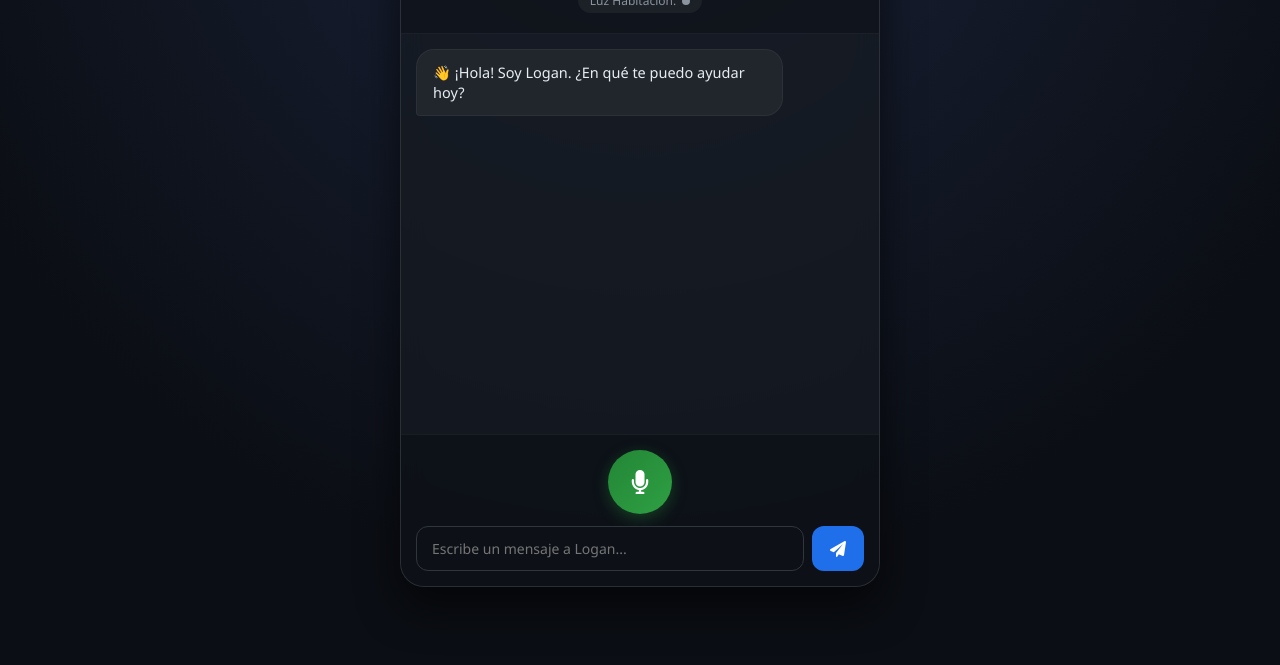
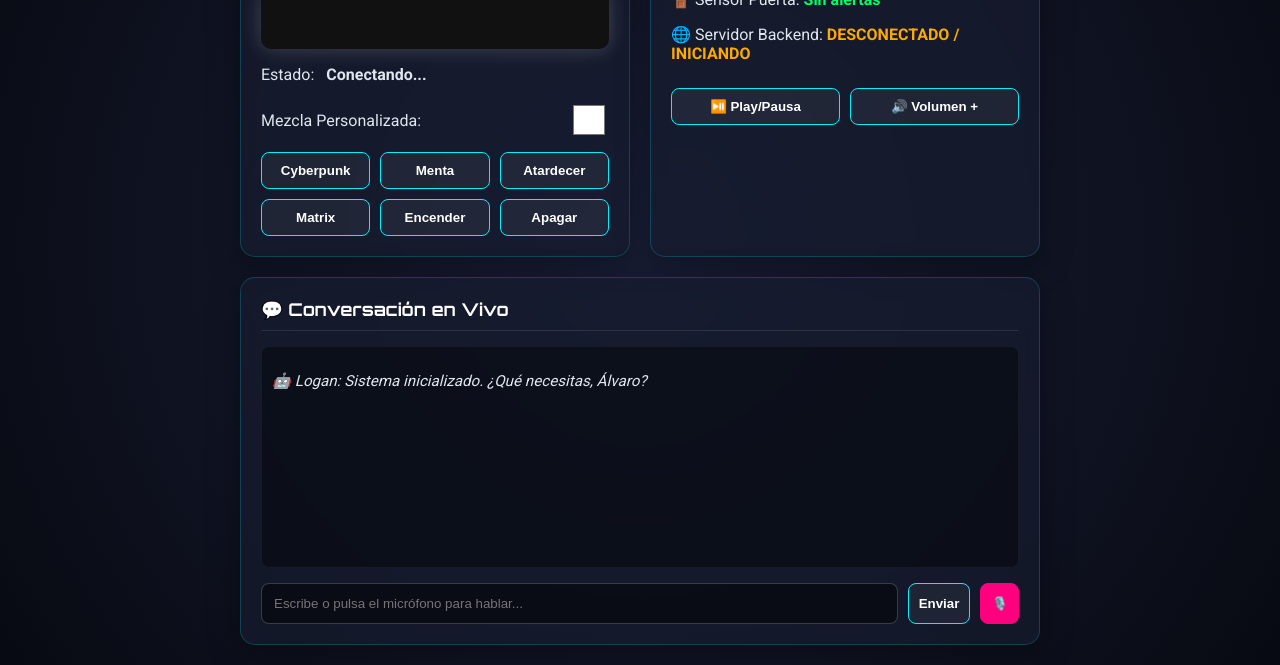
Before and after one commit to alvaro08052007-ship-it/logan-server, a plain HTML site: page index.html in a window 1280 px wide. Shown: the part 181-846 px from the top of the page. Before the commit the page ends 800 px from the top, so only its background shows below. Drawn offline with Linux system fonts and the light colour scheme; no server answers.

Commit message:
Update index.html

```diff
--- a/index.html
+++ b/index.html
@@ -3,370 +3,294 @@
 <head>
     <meta charset="UTF-8">
     <meta name="viewport" content="width=device-width, initial-scale=1.0">
-    <title>Logan AI — Home Assistant</title>
-    <link href="https://cdnjs.cloudflare.com/ajax/libs/font-awesome/6.0.0/css/all.min.css" rel="stylesheet">
+    <title>LOGAN AI - Control Center</title>
+    <link href="https://fonts.googleapis.com/css2?family=Orbitron:wght@400;700&family=Roboto:wght@300;400;700&display=swap" rel="stylesheet">
     <style>
         :root {
-            --bg-color: #0b0e14;
-            --card-bg: rgba(22, 27, 34, 0.8);
-            --user-msg: #1f6feb;
-            --logan-msg: #21262d;
-            --accent-cyan: #00f2fe;
-            --text-main: #e6edf3;
-            --text-muted: #8b949e;
-        }
-
-        * {
-            box-sizing: border-box;
-            margin: 0;
-            padding: 0;
-            font-family: 'Segoe UI', system-ui, -apple-system, sans-serif;
+            --bg-color: #0b0d17;
+            --card-bg: rgba(22, 27, 46, 0.75);
+            --accent-color: #00f0ff;
+            --accent-pink: #ff007f;
+            --text-color: #e0e6ed;
         }
 
         body {
-            background-color: var(--bg-color);
-            background-image: radial-gradient(circle at 50% 0%, #1a233a 0%, #0b0e14 75%);
-            color: var(--text-main);
+            font-family: 'Roboto', sans-serif;
+            background: radial-gradient(circle at center, #1a1f38 0%, #080a12 100%);
+            color: var(--text-color);
+            margin: 0;
+            padding: 20px;
+            min-height: 100vh;
             display: flex;
-            justify-content: center;
+            flex-direction: column;
             align-items: center;
-            min-height: 100vh;
-            padding: 15px;
+        }
+
+        h1 {
+            font-family: 'Orbitron', sans-serif;
+            color: var(--accent-color);
+            text-shadow: 0 0 15px rgba(0, 240, 255, 0.6);
+            margin-bottom: 20px;
+            letter-spacing: 2px;
+            text-align: center;
         }
 
         .container {
             width: 100%;
-            max-width: 480px;
-            height: 92vh;
-            background: var(--card-bg);
-            backdrop-filter: blur(12px);
-            border: 1px solid rgba(255, 255, 255, 0.1);
-            border-radius: 24px;
-            display: flex;
-            flex-direction: column;
-            box-shadow: 0 20px 40px rgba(0,0,0,0.6);
-            overflow: hidden;
+            max-width: 800px;
+            display: grid;
+            grid-template-columns: 1fr 1fr;
+            gap: 20px;
         }
 
-        /* HEADER */
-        .header {
-            padding: 20px;
-            text-align: center;
-            border-bottom: 1px solid rgba(255, 255, 255, 0.05);
-            background: rgba(13, 17, 23, 0.5);
-            position: relative;
+        @media (max-width: 600px) {
+            .container { grid-template-columns: 1fr; }
         }
 
-        .avatar-container {
-            position: relative;
-            width: 75px;
-            height: 75px;
-            margin: 0 auto 10px;
+        .card {
+            background: var(--card-bg);
+            border: 1px solid rgba(0, 240, 255, 0.2);
+            border-radius: 15px;
+            padding: 20px;
+            box-shadow: 0 8px 32px 0 rgba(0, 0, 0, 0.37);
+            backdrop-filter: blur(8px);
         }
 
-        .avatar {
-            width: 100%;
-            height: 100%;
-            border-radius: 50%;
-            background: linear-gradient(135deg, #00f2fe, #4facfe);
-            display: flex;
-            align-items: center;
-            justify-content: center;
-            font-size: 32px;
-            transition: all 0.3s ease;
-            box-shadow: 0 0 15px rgba(0, 242, 254, 0.3);
+        .card h2 {
+            font-family: 'Orbitron', sans-serif;
+            font-size: 1.1rem;
+            color: #fff;
+            margin-top: 0;
+            border-bottom: 1px solid rgba(255, 255, 255, 0.1);
+            padding-bottom: 10px;
         }
 
-        .avatar.speaking {
-            animation: pulse-cyan 1.5s infinite;
+        .light-preview {
+            width: 100%;
+            height: 60px;
+            border-radius: 10px;
+            margin: 15px 0;
+            box-shadow: 0 0 20px rgba(255, 255, 255, 0.2);
+            transition: all 0.3s ease;
+            background-color: #111;
         }
 
-        .avatar.listening {
-            animation: pulse-red 1s infinite;
-            background: linear-gradient(135deg, #ff4b1f, #ff9068);
+        .preset-buttons {
+            display: grid;
+            grid-template-columns: repeat(3, 1fr);
+            gap: 10px;
+            margin-top: 10px;
         }
 
-        @keyframes pulse-cyan {
-            0% { box-shadow: 0 0 0 0 rgba(0, 242, 254, 0.7); }
-            70% { box-shadow: 0 0 0 20px rgba(0, 242, 254, 0); }
-            100% { box-shadow: 0 0 0 0 rgba(0, 242, 254, 0); }
+        button {
+            background: rgba(255, 255, 255, 0.05);
+            border: 1px solid var(--accent-color);
+            color: #fff;
+            padding: 10px;
+            border-radius: 8px;
+            cursor: pointer;
+            font-weight: bold;
+            transition: 0.2s;
         }
 
-        @keyframes pulse-red {
-            0% { box-shadow: 0 0 0 0 rgba(255, 75, 31, 0.8); }
-            70% { box-shadow: 0 0 0 20px rgba(255, 75, 31, 0); }
-            100% { box-shadow: 0 0 0 0 rgba(255, 75, 31, 0); }
+        button:hover {
+            background: var(--accent-color);
+            color: #000;
+            box-shadow: 0 0 15px var(--accent-color);
         }
 
-        h1 { font-size: 20px; font-weight: 600; letter-spacing: 0.5px; }
-
-        .status-badge {
-            display: inline-flex;
-            align-items: center;
-            gap: 6px;
-            font-size: 12px;
-            color: var(--text-muted);
-            margin-top: 4px;
-            background: rgba(255,255,255,0.05);
-            padding: 4px 12px;
-            border-radius: 20px;
+        .chat-box {
+            grid-column: span 2;
         }
 
-        .dot {
-            width: 8px;
-            height: 8px;
-            border-radius: 50%;
-            background-color: var(--text-muted);
+        @media (max-width: 600px) {
+            .chat-box { grid-column: span 1; }
         }
 
-        .dot.on { background-color: #2ea043; box-shadow: 0 0 8px #2ea043; }
-        .dot.off { background-color: #da3633; }
-
-        /* CHAT AREA */
-        .chat-container {
-            flex: 1;
-            padding: 15px;
+        #chat-history {
+            height: 200px;
             overflow-y: auto;
-            display: flex;
-            flex-direction: column;
-            gap: 12px;
-            scroll-behavior: smooth;
-        }
-
-        .message {
-            max-width: 82%;
-            padding: 12px 16px;
-            border-radius: 18px;
-            font-size: 14.5px;
-            line-height: 1.4;
-            word-wrap: break-word;
-            animation: fadeIn 0.25s ease-out;
-        }
-
-        @keyframes fadeIn {
-            from { opacity: 0; transform: translateY(8px); }
-            to { opacity: 1; transform: translateY(0); }
-        }
-
-        .message.user {
-            align-self: flex-end;
-            background: var(--user-msg);
-            color: white;
-            border-bottom-right-radius: 4px;
-        }
-
-        .message.logan {
-            align-self: flex-start;
-            background: var(--logan-msg);
-            color: var(--text-main);
+            background: rgba(0, 0, 0, 0.4);
+            border-radius: 8px;
+            padding: 10px;
+            margin-bottom: 15px;
+            font-size: 0.95rem;
             border: 1px solid rgba(255, 255, 255, 0.05);
-            border-bottom-left-radius: 4px;
-        }
-
-        /* CONTROLS */
-        .controls {
-            padding: 15px;
-            background: rgba(13, 17, 23, 0.8);
-            border-top: 1px solid rgba(255, 255, 255, 0.05);
-            display: flex;
-            flex-direction: column;
-            align-items: center;
-            gap: 12px;
-        }
-
-        .mic-btn {
-            width: 64px;
-            height: 64px;
-            border-radius: 50%;
-            border: none;
-            background: linear-gradient(135deg, #238636, #2ea043);
-            color: white;
-            font-size: 24px;
-            cursor: pointer;
-            transition: all 0.2s ease;
-            box-shadow: 0 4px 15px rgba(35, 134, 54, 0.4);
-            display: flex;
-            align-items: center;
-            justify-content: center;
-        }
-
-        .mic-btn:active, .mic-btn.listening {
-            background: linear-gradient(135deg, #da3633, #f85149);
-            transform: scale(1.08);
-            box-shadow: 0 4px 20px rgba(218, 54, 51, 0.6);
         }
 
         .input-group {
-            width: 100%;
             display: flex;
-            gap: 8px;
+            gap: 10px;
         }
 
         input[type="text"] {
             flex: 1;
-            background: #0d1117;
-            border: 1px solid #30363d;
-            border-radius: 12px;
-            padding: 12px 15px;
-            color: white;
-            font-size: 14px;
+            background: rgba(0, 0, 0, 0.5);
+            border: 1px solid rgba(255, 255, 255, 0.2);
+            padding: 12px;
+            border-radius: 8px;
+            color: #fff;
             outline: none;
         }
 
         input[type="text"]:focus {
-            border-color: var(--accent-cyan);
+            border-color: var(--accent-color);
         }
 
-        .send-btn {
-            background: #1f6feb;
-            border: none;
-            border-radius: 12px;
-            padding: 0 18px;
-            color: white;
-            cursor: pointer;
-            font-size: 16px;
+        .mic-btn {
+            background: var(--accent-pink);
+            border-color: var(--accent-pink);
+        }
+
+        .mic-btn:hover {
+            background: #ff3399;
+            box-shadow: 0 0 15px var(--accent-pink);
+        }
+
+        .status-tag {
+            font-weight: bold;
+            padding: 2px 8px;
+            border-radius: 4px;
         }
     </style>
 </head>
 <body>
 
+    <h1>🤖 LOGAN AI - HUB</h1>
+
     <div class="container">
-        <!-- HEADER -->
-        <div class="header">
-            <div class="avatar-container">
-                <div id="avatar" class="avatar">🐺</div>
+        <!-- CONTROL DE ILUMINACIÓN -->
+        <div class="card">
+            <h2>💡 Tira LED WS2812B</h2>
+            <div id="lightView" class="light-preview"></div>
+            <p>Estado: <span id="lightState" class="status-tag">Conectando...</span></p>
+
+            <div style="display: flex; align-items: center; justify-content: space-between; margin-bottom: 12px;">
+                <label>Mezcla Personalizada:</label>
+                <input type="color" id="colorPicker" value="#ffffff" onchange="cambiarColorPicker(this.value)" style="cursor:pointer; background:none; border:none; width:40px; height:40px;">
             </div>
-            <h1>Logan AI</h1>
-            <div class="status-badge">
-                <span>Luz Habitación:</span>
-                <span id="light-dot" class="dot"></span>
+
+            <div class="preset-buttons">
+                <button onclick="enviarComando('Pon luces estilo cyberpunk')">Cyberpunk</button>
+                <button onclick="enviarComando('Pon luces color verde menta')">Menta</button>
+                <button onclick="enviarComando('Pon luces de atardecer')">Atardecer</button>
+                <button onclick="enviarComando('Pon modo matrix')">Matrix</button>
+                <button onclick="enviarComando('Encender luz')">Encender</button>
+                <button onclick="enviarComando('Apagar luz')">Apagar</button>
             </div>
         </div>
 
-        <!-- CHAT HISTORIAL -->
-        <div id="chat-container" class="chat-container">
-            <div class="message logan">
-                👋 ¡Hola! Soy Logan. ¿En qué te puedo ayudar hoy?
+        <!-- MONITOR DEL SISTEMA -->
+        <div class="card">
+            <h2>🚨 Estado Domótico</h2>
+            <p>🚪 Sensor Puerta: <b id="doorStatus" style="color: #00ff66;">Sin alertas</b></p>
+            <p>🌐 Servidor Backend: <b id="serverStatus" style="color: var(--accent-color);">Verificando...</b></p>
+
+            <div style="margin-top: 25px; display: grid; grid-template-columns: 1fr 1fr; gap: 10px;">
+                <button onclick="enviarComando('Pausa la música')">⏯️ Play/Pausa</button>
+                <button onclick="enviarComando('Sube el volumen')">🔊 Volumen +</button>
             </div>
         </div>
 
-        <!-- CONTROLES -->
-        <div class="controls">
-            <button id="mic-btn" class="mic-btn" onclick="toggleVoice()">
-                <i class="fa-solid fa-microphone"></i>
-            </button>
-
+        <!-- CHAT CON LOGAN -->
+        <div class="card chat-box">
+            <h2>💬 Conversación en Vivo</h2>
+            <div id="chat-history">
+                <p><i>🤖 Logan: Sistema inicializado. ¿Qué necesitas, Álvaro?</i></p>
+            </div>
             <div class="input-group">
-                <input type="text" id="text-input" placeholder="Escribe un mensaje a Logan..." onkeypress="handleKey(event)">
-                <button class="send-btn" onclick="enviarTexto()">
-                    <i class="fa-solid fa-paper-plane"></i>
-                </button>
+                <input type="text" id="userInput" placeholder="Escribe o pulsa el micrófono para hablar..." onkeypress="if(event.key==='Enter') enviarTexto()">
+                <button onclick="enviarTexto()">Enviar</button>
+                <button class="mic-btn" onclick="iniciarReconocimientoVoz()" title="Hablar por micrófono">🎙️</button>
             </div>
         </div>
     </div>
 
     <script>
-        const chatContainer = document.getElementById('chat-container');
-        const lightDot = document.getElementById('light-dot');
-        const micBtn = document.getElementById('mic-btn');
-        const avatar = document.getElementById('avatar');
+        // URL DEL BACKEND EN RENDER
+        const BACKEND_URL = "https://logan-server-ba38.onrender.com";
 
-        // Reconocimiento de Voz
-        const SpeechRecognition = window.SpeechRecognition || window.webkitSpeechRecognition;
-        let recognition = null;
+        function actualizarEstado() {
+            fetch(`${BACKEND_URL}/esp32/status`)
+                .then(r => r.json())
+                .then(data => {
+                    document.getElementById('serverStatus').innerText = "ONLINE";
+                    document.getElementById('serverStatus').style.color = "#00ff66";
 
-        if (SpeechRecognition) {
-            recognition = new SpeechRecognition();
+                    const view = document.getElementById('lightView');
+                    const stateTxt = document.getElementById('lightState');
+                    if(data.state === 'ON') {
+                        view.style.backgroundColor = `rgb(${data.r}, ${data.g}, ${data.b})`;
+                        view.style.boxShadow = `0 0 25px rgb(${data.r}, ${data.g}, ${data.b})`;
+                        stateTxt.innerText = `ENCENDIDO (${data.r}, ${data.g}, ${data.b})`;
+                        stateTxt.style.color = '#00ff66';
+                    } else {
+                        view.style.backgroundColor = '#111';
+                        view.style.boxShadow = 'none';
+                        stateTxt.innerText = 'APAGADO';
+                        stateTxt.style.color = '#ff3366';
+                    }
+                })
+                .catch(err => {
+                    document.getElementById('serverStatus').innerText = "DESCONECTADO / INICIANDO";
+                    document.getElementById('serverStatus').style.color = "#ffaa00";
+                });
+        }
+
+        function enviarTexto() {
+            const input = document.getElementById('userInput');
+            const txt = input.value.trim();
+            if(!txt) return;
+            enviarComando(txt);
+            input.value = '';
+        }
+
+        function enviarComando(texto) {
+            const history = document.getElementById('chat-history');
+            history.innerHTML += `<p><b>Tú:</b> ${texto}</p>`;
+            history.scrollTop = history.scrollHeight;
+
+            fetch(`${BACKEND_URL}/chat`, {
+                method: 'POST',
+                headers: {'Content-Type': 'application/json'},
+                body: JSON.stringify({message: texto})
+            })
+            .then(r => r.json())
+            .then(data => {
+                history.innerHTML += `<p><b>🤖 Logan:</b> ${data.reply}</p>`;
+                history.scrollTop = history.scrollHeight;
+                actualizarEstado();
+            })
+            .catch(err => {
+                history.innerHTML += `<p style="color:#ff3366;"><b>System Error:</b> No se pudo comunicar con Logan en Render.</p>`;
+            });
+        }
+
+        function cambiarColorPicker(hex) {
+            const r = parseInt(hex.substr(1,2), 16);
+            const g = parseInt(hex.substr(3,2), 16);
+            const b = parseInt(hex.substr(5,2), 16);
+            enviarComando(`Pon la luz en color R:${r} G:${g} B:${b}`);
+        }
+
+        function iniciarReconocimientoVoz() {
+            if (!('webkitSpeechRecognition' in window) && !('SpeechRecognition' in window)) {
+                alert('Tu navegador no soporta reconocimiento de voz. Prueba desde Google Chrome o Safari.');
+                return;
+            }
+            const SpeechRecognition = window.SpeechRecognition || window.webkitSpeechRecognition;
+            const recognition = new SpeechRecognition();
             recognition.lang = 'es-ES';
+            recognition.start();
 
-            recognition.onstart = () => {
-                micBtn.classList.add('listening');
-                avatar.classList.add('listening');
-            };
-
-            recognition.onresult = (event) => {
-                const transcript = event.results[0][0].transcript;
-                agregarMensaje(transcript, 'user');
-                procesarComando(transcript);
-            };
-
-            recognition.onend = () => {
-                micBtn.classList.remove('listening');
-                avatar.classList.remove('listening');
+            recognition.onresult = function(event) {
+                const mensaje = event.results[0][0].transcript;
+                enviarComando(mensaje);
             };
         }
 
-        function toggleVoice() {
-            if (recognition) {
-                try { recognition.start(); } catch(e) { recognition.stop(); }
-            } else {
-                alert("Tu navegador no soporta reconocimiento de voz directo.");
-            }
-        }
-
-        function handleKey(e) {
-            if (e.key === 'Enter') enviarTexto();
-        }
-
-        function enviarTexto() {
-            const input = document.getElementById('text-input');
-            const texto = input.value.trim();
-            if (texto !== "") {
-                agregarMensaje(texto, 'user');
-                procesarComando(texto);
-                input.value = "";
-            }
-        }
-
-        function agregarMensaje(texto, remitente) {
-            const msgDiv = document.createElement('div');
-            msgDiv.classList.add('message', remitente);
-            msgDiv.innerText = texto;
-            chatContainer.appendChild(msgDiv);
-            chatContainer.scrollTop = chatContainer.scrollHeight;
-        }
-
-        // Sintetizador de Voz (Hablar)
-        function hablar(texto) {
-            if ('speechSynthesis' in window) {
-                window.speechSynthesis.cancel();
-                const utterance = new SpeechSynthesisUtterance(texto);
-                utterance.lang = 'es-ES';
-                utterance.rate = 1.0;
-
-                utterance.onstart = () => avatar.classList.add('speaking');
-                utterance.onend = () => avatar.classList.remove('speaking');
-
-                window.speechSynthesis.speak(utterance);
-            }
-        }
-
-        async function procesarComando(texto) {
-            try {
-                const response = await fetch('https://logan-server-ba38.onrender.com/chat', {
-                    method: 'POST',
-                    headers: { 'Content-Type': 'application/json' },
-                    body: JSON.stringify({ message: texto })
-                });
-
-                const data = await response.json();
-
-                // Mostrar respuesta en el chat
-                agregarMensaje(data.reply, 'logan');
-
-                // Hablar
-                hablar(data.reply);
-
-                // Actualizar indicador de luz
-                if (data.estado_rele === "ON") {
-                    lightDot.className = "dot on";
-                } else if (data.estado_rele === "OFF") {
-                    lightDot.className = "dot off";
-                }
-            } catch (err) {
-                agregarMensaje("Error al conectar con Logan en la nube.", 'logan');
-            }
-        }
+        setInterval(actualizarEstado, 3000);
+        actualizarEstado();
     </script>
 </body>
 </html>
```
